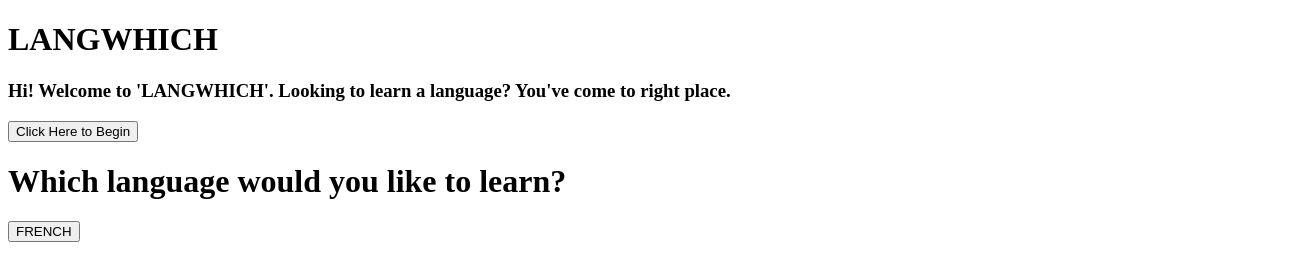
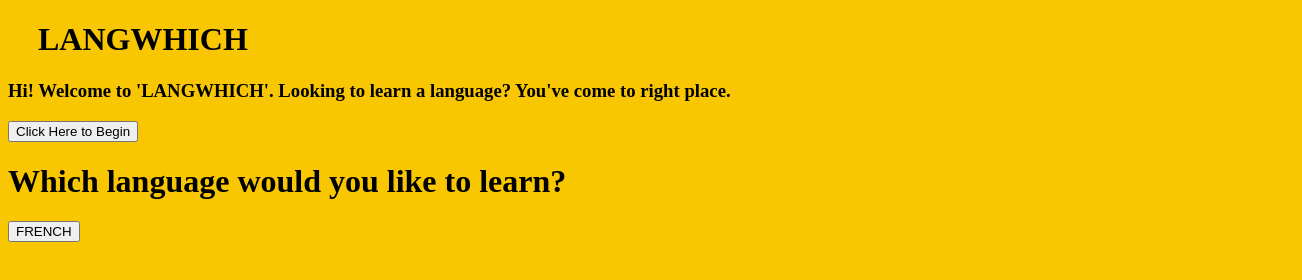
Before and after one commit to RyanLH95/langwhich, a plain HTML site: page index.html in a window 1280 px wide. Shown: the whole page, 1302 px wide, since content can reach past the window. Drawn offline with Linux system fonts and the light colour scheme.

Commit message:
create 'style.css' text file and add 'div's' to index.html file

```diff
--- a/index.html
+++ b/index.html
@@ -6,13 +6,16 @@
     <link rel="stylesheet" href="style.css">
     <sript src="app.js" defer></sript>
   </head>
-
   <body>
-    <h1>LANGWHICH</h1>
+    <div class="title">
+      <h1>LANGWHICH</h1>
+    </div>
+    <div class="main-content">
      <h3>Hi! Welcome to 'LANGWHICH'. Looking to learn a language? You've come to right place.</h3>
      <button>Click Here to Begin</button>
        <h1>Which language would you like to learn?</h1>
        <button>FRENCH</button>
+    </div>
   </body>
 </html>
 
--- a/style.css
+++ b/style.css
@@ -0,0 +1,7 @@
+body {
+    background-color: #f9c702;
+}
+
+.title {
+    position: relative; left: 30px;
+}
```
